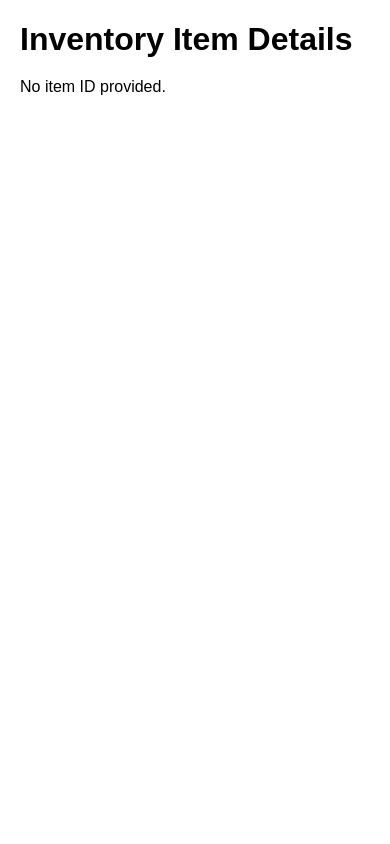
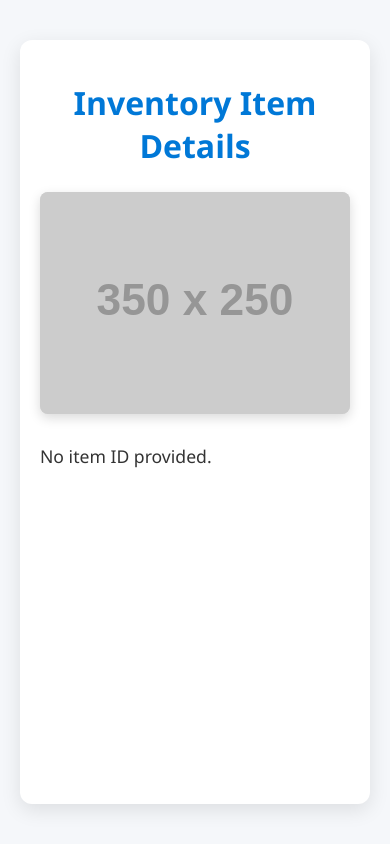
Before and after one commit to Reddjoseph/IMS_STI-NLP, a plain HTML site: page item.html in a window 390 px wide. Drawn offline with Linux system fonts and the light colour scheme; placeholder pictures from the web are drawn by us.

```diff
--- a/item.html
+++ b/item.html
@@ -46,6 +46,13 @@
           document.getElementById("item-lab").textContent = data.Laboratory || "N/A";
           document.getElementById("item-condition").textContent = data.Condition || "N/A";
           document.getElementById("item-date").textContent = data["Date added"] || "N/A";
+
+          // If you later add an image URL to your firestore, replace placeholder here
+          // For now, show placeholder
+          const imgElem = document.getElementById("item-image");
+          // If data.ImageURL exists, use it; else use placeholder
+          imgElem.src = data.ImageURL || "https://via.placeholder.com/350x250?text=No+Image+Available";
+          imgElem.alt = data.Name || "Inventory Item Image";
         } else {
           document.getElementById("content").textContent = "Item not found.";
         }
@@ -58,27 +65,92 @@
     window.addEventListener("DOMContentLoaded", fetchAndDisplayItem);
   </script>
   <style>
+    /* Reset some default */
+    * {
+      box-sizing: border-box;
+    }
     body {
-      font-family: Arial, sans-serif;
-      margin: 20px;
+      font-family: 'Segoe UI', Tahoma, Geneva, Verdana, sans-serif;
+      margin: 0;
+      background: #f5f7fa;
+      color: #333;
+      display: flex;
+      justify-content: center;
+      padding: 40px 20px;
+      min-height: 100vh;
+    }
+    .container {
+      background: #fff;
+      border-radius: 12px;
+      box-shadow: 0 6px 20px rgba(0,0,0,0.1);
       max-width: 600px;
+      width: 100%;
+      padding: 30px 40px;
+      display: flex;
+      flex-direction: column;
+      align-items: center;
     }
     h1 {
-      margin-bottom: 20px;
+      margin-bottom: 25px;
+      font-weight: 700;
+      color: #0078d7;
+      text-align: center;
     }
-    #content p {
-      font-size: 1.2rem;
-      margin: 10px 0;
+    #item-image {
+      width: 350px;
+      height: 250px;
+      border-radius: 8px;
+      object-fit: cover;
+      box-shadow: 0 4px 12px rgba(0,0,0,0.15);
+      margin-bottom: 30px;
+      background: #ddd;
+    }
+    .info-list {
+      width: 100%;
+      list-style: none;
+      padding: 0;
+      margin: 0;
+      font-size: 1.1rem;
+    }
+    .info-list li {
+      padding: 12px 0;
+      border-bottom: 1px solid #e0e0e0;
+      display: flex;
+      justify-content: space-between;
+    }
+    .info-list li:last-child {
+      border-bottom: none;
+    }
+    .label {
+      font-weight: 600;
+      color: #555;
+    }
+    .value {
+      font-weight: 700;
+      color: #222;
+    }
+    /* Responsive */
+    @media (max-width: 420px) {
+      .container {
+        padding: 20px;
+      }
+      #item-image {
+        width: 100%;
+        height: auto;
+      }
     }
   </style>
 </head>
 <body>
-  <h1>Inventory Item Details</h1>
-  <div id="content">
-    <p><strong>Name:</strong> <span id="item-name"></span></p>
-    <p><strong>Laboratory:</strong> <span id="item-lab"></span></p>
-    <p><strong>Condition:</strong> <span id="item-condition"></span></p>
-    <p><strong>Date Added:</strong> <span id="item-date"></span></p>
-  </div>
+  <main class="container">
+    <h1>Inventory Item Details</h1>
+    <img id="item-image" src="https://via.placeholder.com/350x250?text=Loading..." alt="Loading image..." />
+    <ul class="info-list" id="content">
+      <li><span class="label">Name:</span> <span class="value" id="item-name"></span></li>
+      <li><span class="label">Laboratory:</span> <span class="value" id="item-lab"></span></li>
+      <li><span class="label">Condition:</span> <span class="value" id="item-condition"></span></li>
+      <li><span class="label">Date Added:</span> <span class="value" id="item-date"></span></li>
+    </ul>
+  </main>
 </body>
 </html>
```
